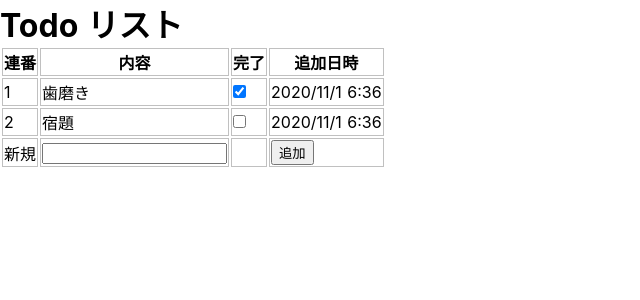
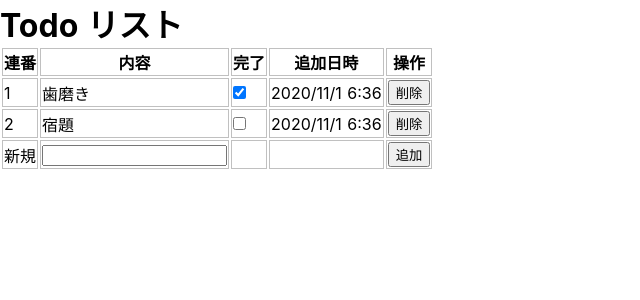
Before and after one commit to nakazawaken1/my-nuxt, a Nuxt app: page / in a window 1280 px wide. Shown: the top 300 px of the page, without its empty margins (0-640 px from the left). Built offline with nearby package versions, Linux system fonts and the light colour scheme.

Commit message:
add remove

```diff
--- a/pages/index.vue
+++ b/pages/index.vue
@@ -2,18 +2,20 @@
   <div>
     <h1>Todo リスト</h1>
     <table>
-      <tr><th>連番</th><th>内容</th><th>完了</th><th>追加日時</th></tr>
+      <tr><th>連番</th><th>内容</th><th>完了</th><th>追加日時</th><th>操作</th></tr>
       <tr v-for="(todo, i) in todos" :key="i">
         <td>{{i + 1}}</td>
         <td>{{todo.title}}</td>
         <td><input type="checkbox" :checked="todo.done"/></td>
         <td>{{format(todo.created_at)}}</td>
+        <td><button @click.prevent="remove(i)">削除</button></td>
       </tr>
       <tr>
         <td>新規</td>
         <td><input type="text" v-model="title"/></td>
         <td></td>
-        <td><button>追加</button></td>
+        <td></td>
+        <td><button @click.prevent="add">追加</button></td>
       </tr>
     </table>
     {{title}}
@@ -38,6 +40,19 @@ export default {
         + '/' + date.getDate()
         + ' ' + date.getHours()
         + ':' + date.getMinutes();
+    },
+    add() {
+      if(this.title) {
+        this.todos.push({
+          title: this.title,
+          done: false,
+          created_at: new Date()
+        });
+        this.title = null;
+      }
+    },
+    remove(i) {
+      this.todos.splice(i, 1);
     }
   }
 }
```
